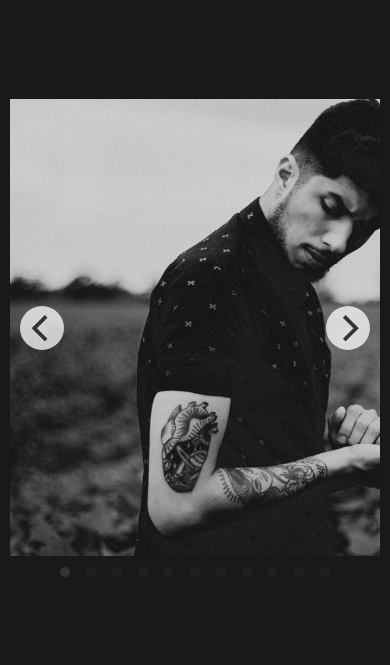
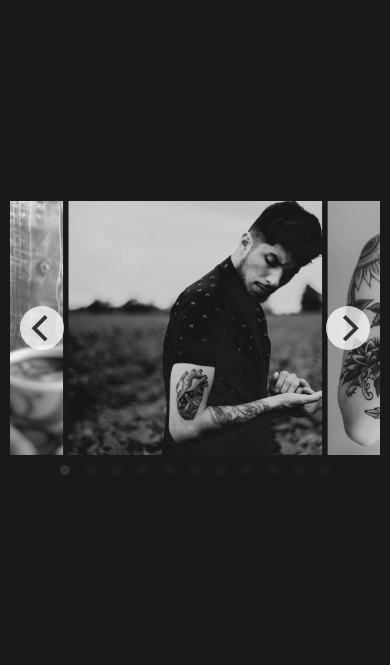
Before and after one commit to claireristow/tattoo-shop-psd, a website: page portfolio.html in a window 390 px wide. Shown: the part 98-763 px from the top of the page. Drawn offline with nearby package versions, Linux system fonts and the light colour scheme; files that its build step writes are made by us from their sources.

Commit message:
faqs page responsive

```diff
--- a/src/scripts/app.js
+++ b/src/scripts/app.js
@@ -4,10 +4,8 @@ const app = {};
 app.carousel = function() {
     var elem = document.querySelector('.main-carousel');
     var flkty = new Flickity(elem, {
-        // options
-        // cellAlign: 'left',
         contain: true,
-        // draggable: '>1'
+        draggable: '>1',
         wrapAround: true
     });
 
--- a/src/styles/partials/_faq.scss
+++ b/src/styles/partials/_faq.scss
@@ -40,8 +40,10 @@
         }
         .questionExpanded {
             width: 100%;
+            padding-top: 3rem;
             margin-top: 3rem;
             text-align: center;
+            border-top: 0.8rem dotted $accent;
         }
     }
 
--- a/src/styles/partials/_portfolio.scss
+++ b/src/styles/partials/_portfolio.scss
@@ -15,6 +15,8 @@
     height: inherit;
     width: 45rem;
     overflow: hidden;
+    // border: 0.5rem solid $background;
+    margin: 0 0.25rem;
     img {
         height: inherit;
         object-fit: cover;
@@ -22,6 +24,30 @@
     }
 }
 
-.arrows {
-    display: flex;
+@media(max-width: 1000px) {
+
+    .wrapper.portfolioMain {
+        margin: 0;
+    }
+
+    .main-carousel {
+        height: 35rem;
+    }
+
+    .carousel-cell {
+        width: 35rem;
+    }
+
 }
+
+@media(max-width: 600px) {
+
+    .main-carousel {
+        height: 25rem;
+    }
+
+    .carousel-cell {
+        width: 25rem;
+    }
+
+}
--- a/src/styles/partials/_typography.scss
+++ b/src/styles/partials/_typography.scss
@@ -50,4 +50,8 @@ h4 {
     h1 {
         font-size: 5rem;
     }
+
+    h2 {
+        font-size: 4rem;
+    }
 }
```
Also changed, not shown: portfolio.html (+0 -4 lines).
